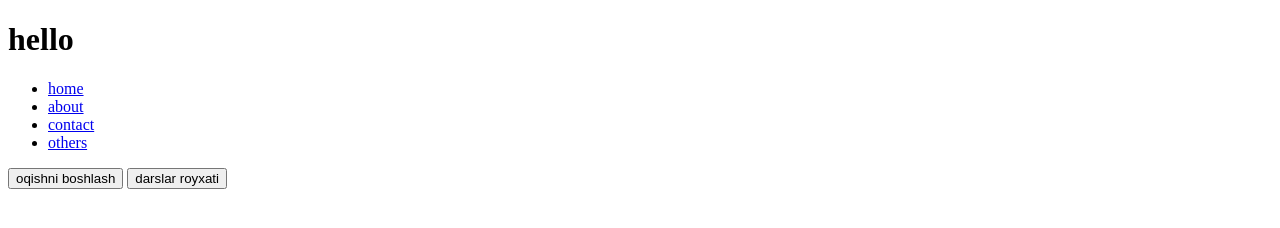
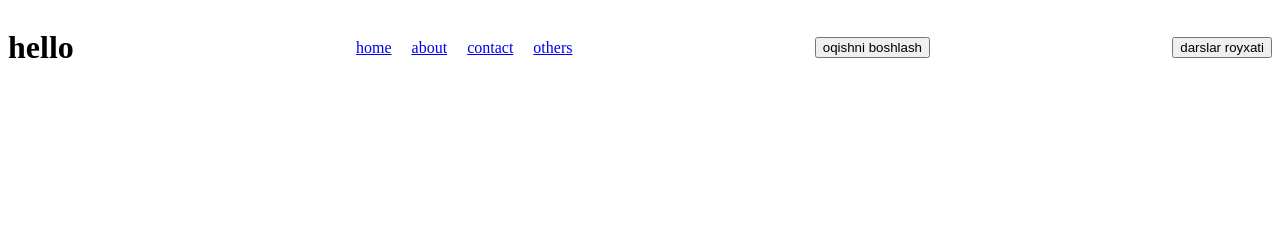
Before and after one commit to abdujabbor13/branch, a plain HTML site: page index.html in a window 1280 px wide. Drawn offline with Linux system fonts and the light colour scheme.

Commit message:
add-header-styles

```diff
--- /dev/null
+++ b/fix.css
@@ -0,0 +1,12 @@
+.wrapper{
+  display: flex;
+  justify-content: space-between;
+  align-items: center;
+}
+
+.list-item{
+  display: flex;
+  justify-content: center;
+  align-items:center ;
+  gap: 20px;
+}
--- a/index.html
+++ b/index.html
@@ -4,7 +4,7 @@
 <head>
   <meta charset="UTF-8">
   <meta name="viewport" content="width=device-width, initial-scale=1.0">
-  <!-- <link rel="stylesheet" href="./main.css"> -->
+  <link rel="stylesheet" href="./fix.css">
 <title>js</title>
 </head>
 
```
